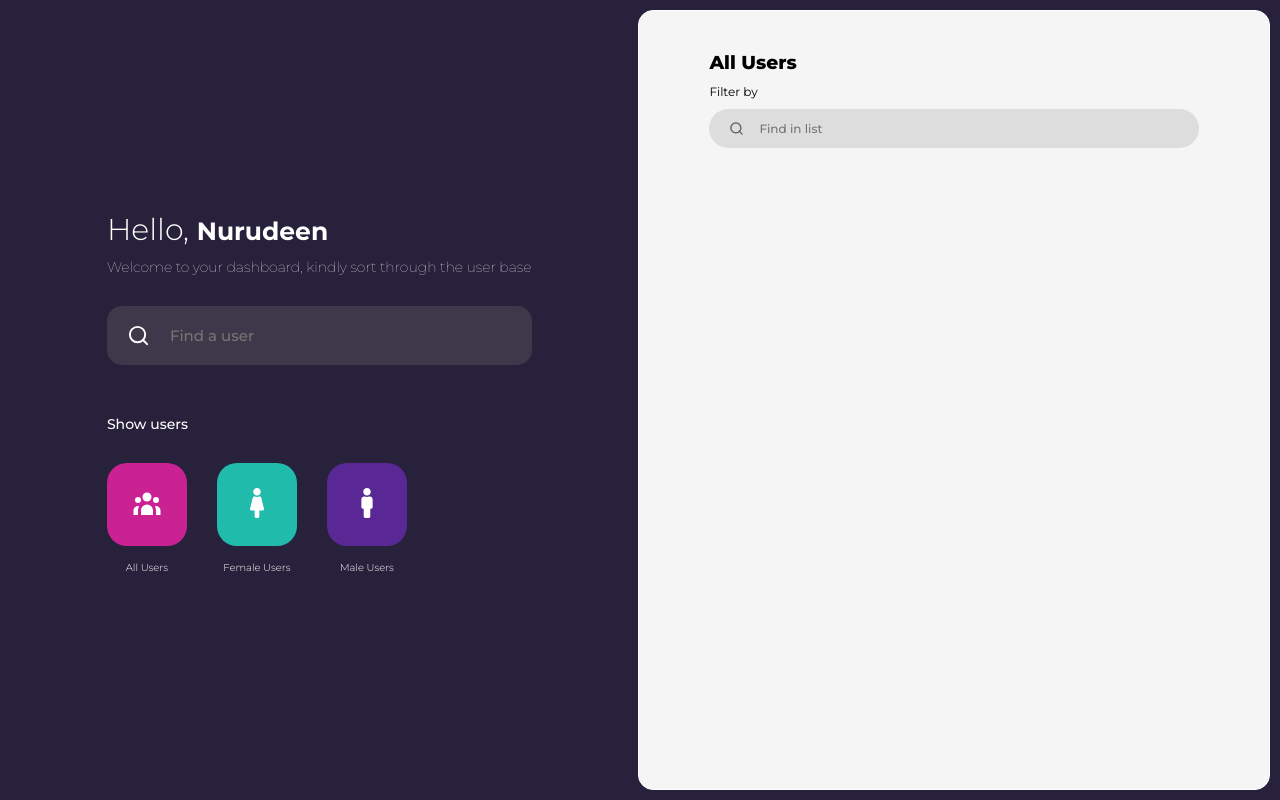
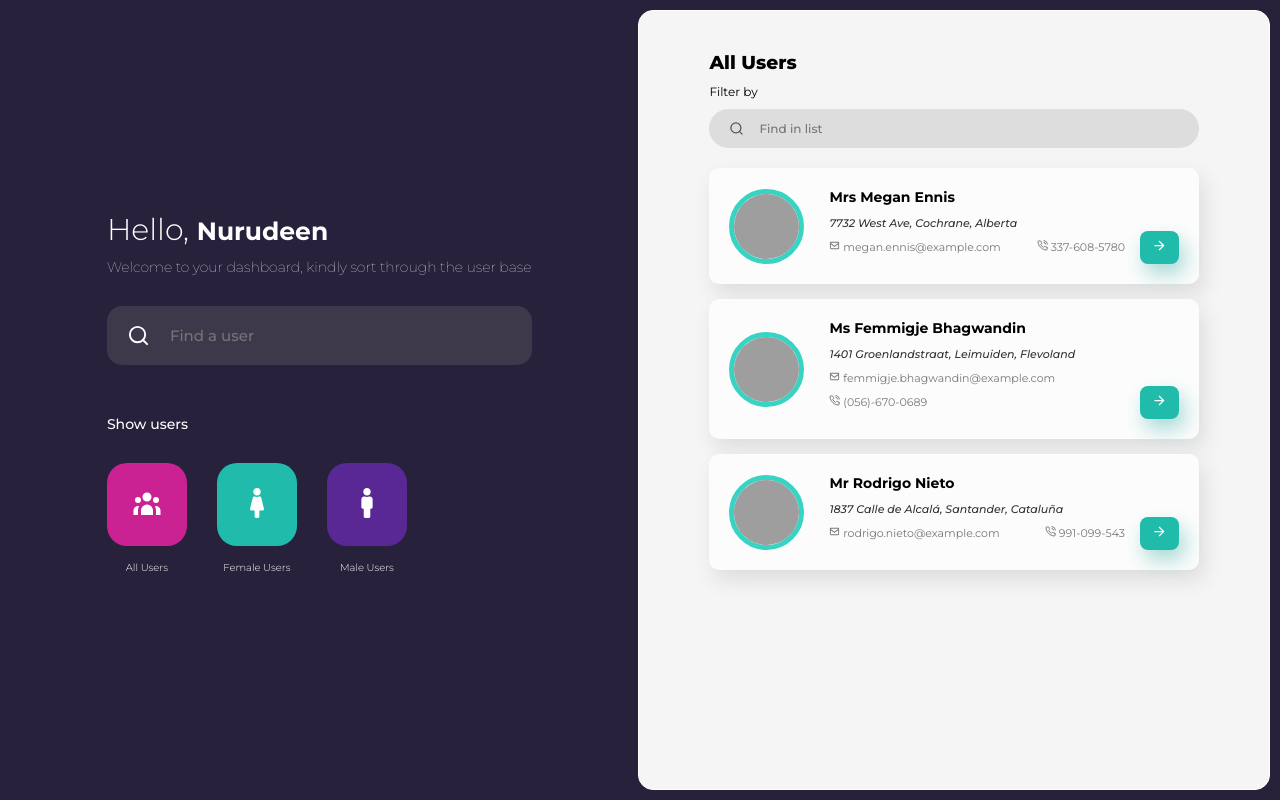
Before and after one commit to Nurmalee/github-pages-my-users-app-react, a React (Create React App) app: page / in a window 1280 px wide. Built offline with nearby package versions, Linux system fonts and the light colour scheme; grey boxes are pictures that could not be loaded.

Commit message:
created, styled and integrated users components || iterated over users data to get dynamic user list || linked gender buttons to users list

```diff
--- a/package.json
+++ b/package.json
@@ -4,6 +4,8 @@
   "private": true,
   "homepage": "https://nurmalee.github.io/github-pages-my-users-app-react/",
   "dependencies": {
+    "@material-ui/core": "^4.11.2",
+    "@material-ui/icons": "^4.11.2",
     "@testing-library/jest-dom": "^5.11.8",
     "@testing-library/react": "^11.2.3",
     "@testing-library/user-event": "^12.6.0",
--- a/src/Components/Dashboard.js
+++ b/src/Components/Dashboard.js
@@ -3,6 +3,7 @@ import './Dashboard.css';
 import { FiSearch } from 'react-icons/fi';
 import allUsers from '../usersData/users';
 import UsersButtons from './UsersButtons';
+import UsersList from './UsersList';
 
 
 // const url = "https://randomuser.me/api/?results=4";
@@ -13,16 +14,15 @@ usersGender = ["all", ...new Set(usersGender)]
 function Dashboard() {
     const [users, setUsers] = useState(allUsers);
     const [genders] = useState(usersGender);
-    const [activeGender, setActiveGender] = useState("All Users");
+    const [activeGenderList, setActiveGenderList] = useState("All Users");
 
     const filterUsers = (gender) => {
         const genderUsers = (allUsers).filter(user => (user.gender === gender))
         setUsers(genderUsers)
-        setActiveGender(`${gender.charAt(0).toUpperCase() + gender.slice(1)} Users`);
-        // console.log(`${gender.charAt(0).toUpperCase() + gender.slice(1)} Users`);
+        setActiveGenderList(`${gender.charAt(0).toUpperCase() + gender.slice(1)} Users`);
         if(gender === "all"){
             setUsers(allUsers);
-            setActiveGender("All Users");
+            setActiveGenderList("All Users");
         }
     }
 
@@ -46,7 +46,7 @@ function Dashboard() {
             </div>
 
             <div className="dashboard__right">
-                <h3>{activeGender}</h3>
+                <h3>{activeGenderList}</h3>
                 <p>Filter by</p>
                 <form>
                     <div className="form-control-2">
@@ -54,7 +54,7 @@ function Dashboard() {
                         <input type="text" placeholder="Find in list"/>
                     </div>
                 </form>
-               {/* <UsersList users={users} /> */}
+               <UsersList users={users} />
                <div className="dashboard__right-footer">
 
                </div>
--- /dev/null
+++ b/src/Components/User.css
@@ -0,0 +1,74 @@
+.user__profile {
+    display: flex;
+    /* flex-direction: column; */
+    align-items: center;
+    justify-content: space-between;
+    background-color: rgb(252, 252, 252);
+    box-shadow: 5px 10px 20px #ddd;
+    padding: 20px;
+    border-radius: 10px;
+    margin: 15px 0;
+    box-sizing: border-box;
+    flex-wrap: wrap;
+    position: relative;
+    /* height: 300px; */
+}
+
+.user__profile-details {
+    display: flex;
+    align-items: center;
+    flex: 1;
+}
+
+.picture-avatar {
+    height: 65px !important;
+    width: 65px !important;
+    border: 5px solid rgb(55, 211, 195);
+}
+
+.user__info {
+    margin-left: 25px;
+    margin-right: 15px;
+    flex: 1;
+}
+
+.user__info > h4 {
+    font-size: 14px;
+    margin-bottom: 10px;
+}
+
+.user__info > h5 {
+    font-size: 11px;
+    margin-bottom: 10px;
+    font-style: italic;
+    color: #333;
+    font-weight: 500;
+}
+
+.user__btn {
+    align-self: flex-end;
+    border-radius: 8px;
+    padding: 7px 12px;
+    background-color: rgb(33, 187, 172);
+    box-shadow: 5px 10px 20px rgb(166, 218, 213);;
+    color: white;
+    align-items: center;
+}
+
+.user__btn-icon {
+    height: 15px !important;
+    width: 15px !important;
+}
+
+.user__contact {
+    display: flex;
+    justify-content: space-between;
+    align-items: center;
+    flex-wrap: wrap;
+    width: 100%;
+}
+
+.user__contact p {
+    font-size: 11px;
+    color: #777;
+}
--- /dev/null
+++ b/src/Components/User.js
@@ -0,0 +1,42 @@
+import React, { useState } from 'react';
+import './User.css';
+import { Avatar } from '@material-ui/core';
+import ArrowForwardIcon from '@material-ui/icons/ArrowForward';
+// import ReactDom from 'react-dom';
+import { BiEnvelope } from 'react-icons/bi';
+import { FiPhoneCall } from 'react-icons/fi';
+
+function User({title, firstName, lastName, streetNum, streetName, city, state, email, phone, picture}) {
+
+    const [isOpen, setIsOpen] = useState(false);
+
+    const showOpenBtn = () => {
+        setIsOpen(true)
+    }
+
+    return (
+        <div className="user__profile">
+            <div className="user__profile-details">
+                <div>
+                    <Avatar src={picture} className="picture-avatar" />
+                </div>
+
+                <div className="user__info">
+                    <h4>{title} {firstName} {lastName}</h4>
+                    <h5>{streetNum} {streetName}, {city}, {state} </h5>
+                    <div className="user__contact">
+                        <p><BiEnvelope /> {email}</p>
+                        <p><FiPhoneCall /> {phone}</p>
+                    </div>
+                </div>
+            </div>
+
+            <div className="user__btn" onClick={showOpenBtn}>
+                <ArrowForwardIcon className="user__btn-icon" />
+            </div>
+
+        </div>
+    )
+}
+
+export default User
--- /dev/null
+++ b/src/Components/UsersList.js
@@ -0,0 +1,18 @@
+import React from 'react';
+import User from './User';
+
+
+function UsersList ({users}) {
+
+    return (
+        users.map((user) => {
+            const {name:{title, first, last}, location:{street:{number, name}, city, state}, email, phone, picture:{large}, id:{value}} = user;
+            return (
+               <User key={value} title={title} firstName={first} lastName={last} streetNum={number} streetName={name} city={city} state={state} email={email} phone={phone} picture={large}  />
+            )
+        })
+    )
+
+}
+
+export default UsersList;
```
Also changed, not shown: 2 other files (tests, documents, lock files or other folders).
